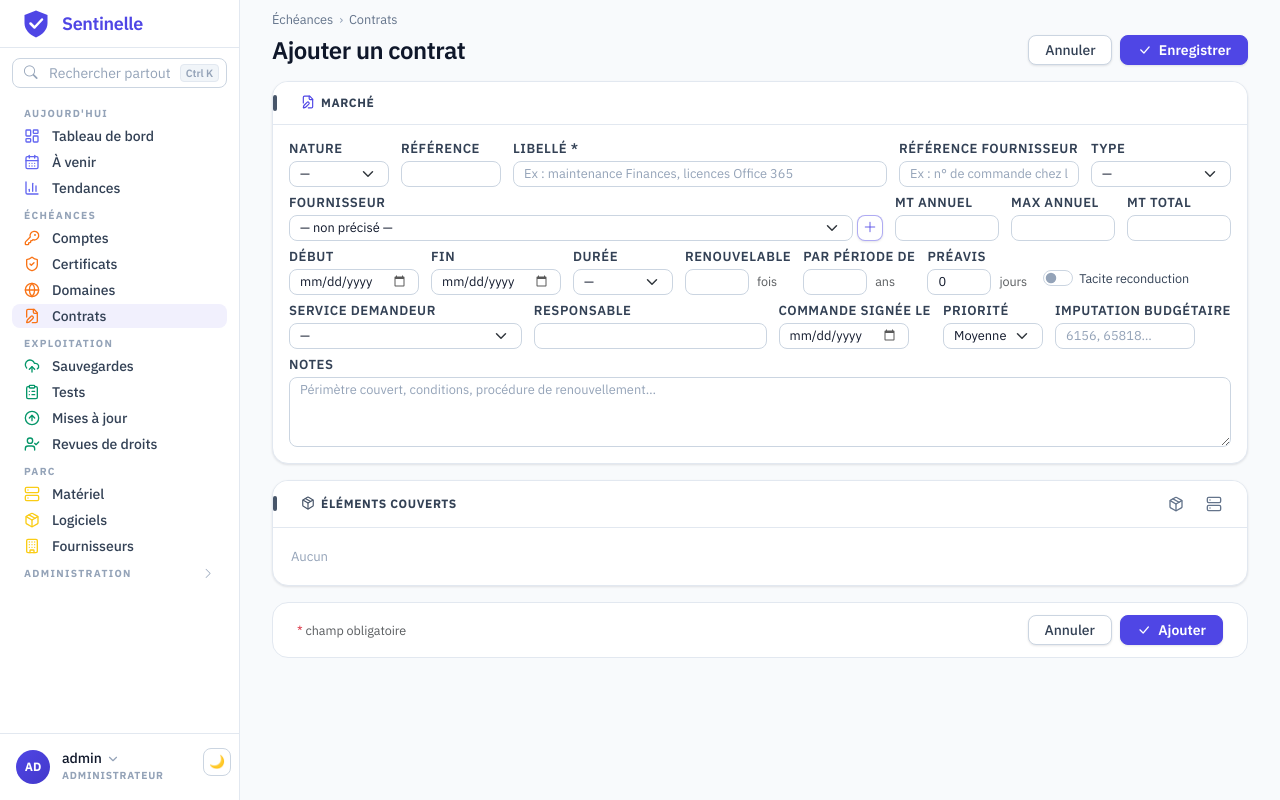
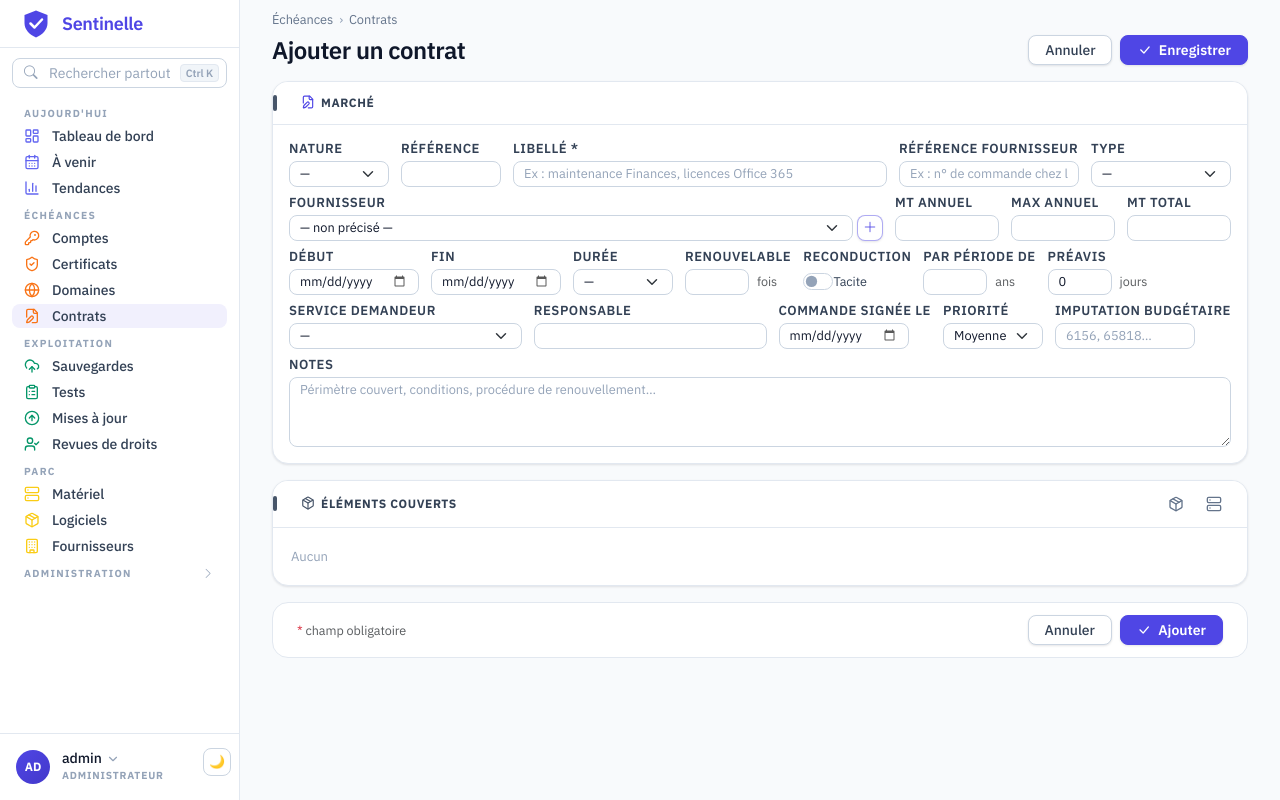
Before and after one commit to cparfait/sentinelle, a Flask app: page /contracts/create in a window 1280 px wide. Run offline with Flask 3, Linux system fonts and the light colour scheme; a user stored in the database is signed in; data comes from the database, SQL or seed files in the repository; data that the repository does not hold is empty; parts of the project's set-up code (start-up, migrations or seed data) failed here and were passed over; some libraries are stand-ins or nearby versions.

Commit message:
Formulaire de contrat : « Reconduction · Tacite » juste après Renouvelable
L'interrupteur quitte le bout de la rangée pour suivre « Renouvelable », sous
un intitulé « Reconduction » comme les autres champs, avec le seul mot
« Tacite » ; il tient la hauteur d'un champ, centré sur leur ligne.

Co-Authored-By: Claude Fable 5.1 <noreply@anthropic.com>

```diff
--- a/app/static/css/style.css
+++ b/app/static/css/style.css
@@ -2267,8 +2267,10 @@ input[type="datetime-local"]::-webkit-calendar-picker-indicator:hover { opacity:
 .marche-saisie .l-180 { width: 180px; }
 /* Le + a cote du fournisseur : carre de 26 px, la hauteur de la liste. */
 .marche-saisie .fournisseur .btn { padding: 4px; line-height: 1; height: 26px; flex: 0 0 26px; display: inline-flex; align-items: center; justify-content: center; }
-/* L'interrupteur se cale sur la ligne des champs, pas sur celle des intitules. */
-.marche-saisie .form-switch { padding-top: 0; }
+/* L'interrupteur « Tacite » tient la hauteur d'un champ (26 px), son texte
+   centre dessus, sous l'intitule « Reconduction » comme les autres. */
+.marche-saisie .reconduction { min-height: 26px; display: flex; align-items: center; margin: 0; }
+.marche-saisie .reconduction .form-check-input { margin-top: 0; }
 /* Le pied n'est plus dans une carte a marge de 24 px : il devient une carte. */
 .form-seul .form-pied { margin: 8px 0 0; border: 1px solid var(--line); border-radius: var(--radius-lg); }
 @media (max-width: 767.98px) {
--- a/app/templates/contracts/form.html
+++ b/app/templates/contracts/form.html
@@ -156,6 +156,14 @@
                 </div>
             </div>
             <div>
+                <label class="form-label small mb-1" for="autoRenew">Reconduction</label>
+                <div class="form-check form-switch reconduction">
+                    <input type="checkbox" name="auto_renew" class="form-check-input" id="autoRenew"
+                           {{ 'checked' if contract and contract.auto_renew }}>
+                    <label class="form-check-label small" for="autoRenew">Tacite</label>
+                </div>
+            </div>
+            <div>
                 <label class="form-label small mb-1" for="ctPeriode">Par période de</label>
                 <div class="d-flex align-items-center gap-2">
                     <input type="number" name="renewal_years" id="ctPeriode" class="form-control form-control-sm l-64" min="0" max="10" step="1"
@@ -171,11 +179,6 @@
                            value="{{ contract.notice_days or 0 if contract else 0 }}">
                     <span class="small text-muted">jours</span>
                 </div>
-            </div>
-            <div class="form-check form-switch mb-1 ms-1">
-                <input type="checkbox" name="auto_renew" class="form-check-input" id="autoRenew"
-                       {{ 'checked' if contract and contract.auto_renew }}>
-                <label class="form-check-label small" for="autoRenew">Tacite reconduction</label>
             </div>
         </div>
 
```
